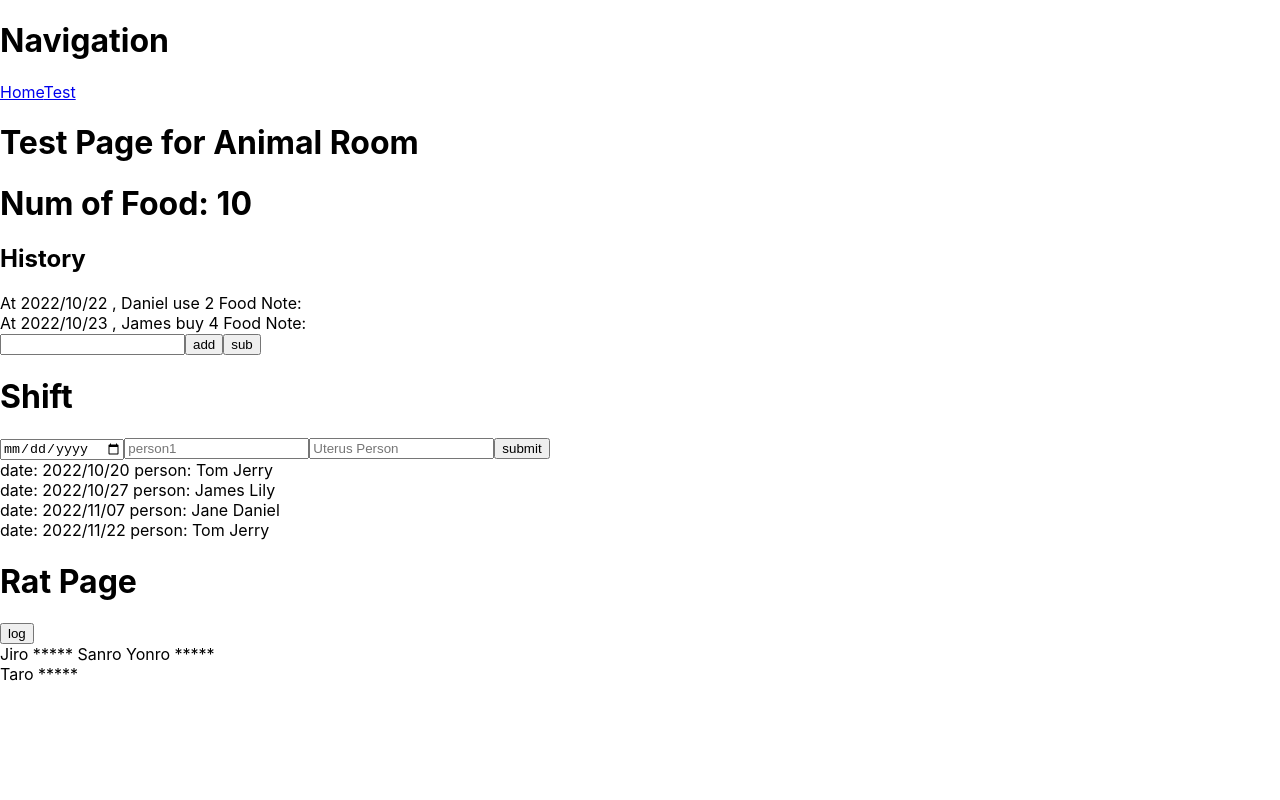
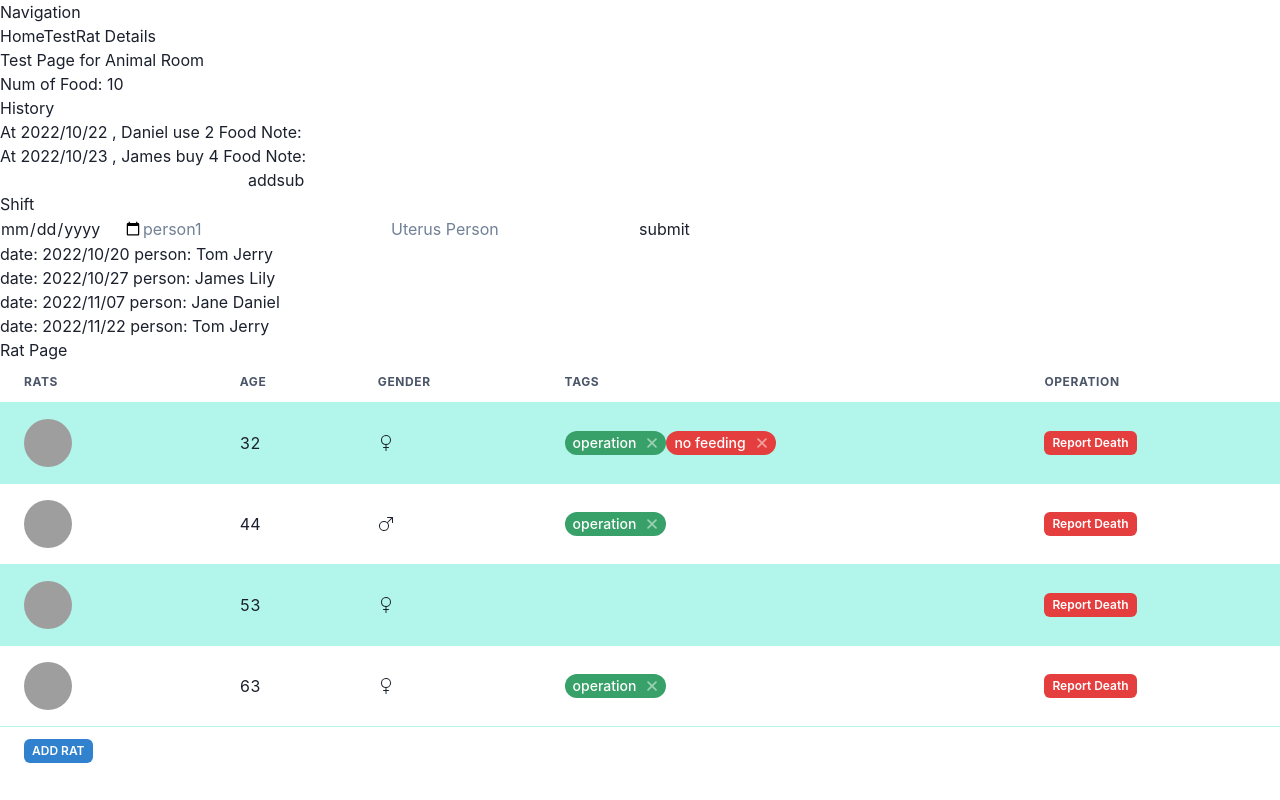
Before and after one commit to Teki28/lab-pro, a React (Create React App) app: page /test in a window 1280 px wide. Built offline with nearby package versions, Linux system fonts and the light colour scheme; grey boxes are pictures that could not be loaded.

Commit message:
ui for rat sheet

```diff
--- a/src/App.js
+++ b/src/App.js
@@ -3,6 +3,7 @@ import './App.css';
 import Home from './components/routes/home/home';
 import Navigation from './components/routes/navigation/navigation';
 import Test from './components/routes/tttest/test';
+import Rat from './components/routes/rat/rat';
 
 
 
@@ -13,6 +14,7 @@ function App () {
       <Route path='/' element={<Navigation />}>
         <Route index element={<Home />} />
         <Route path='test' element={<Test />} />
+        <Route path='rat' element={<Rat />} />
       </Route>
     </Routes>
 
--- a/src/components/rat/rat.jsx
+++ /dev/null
@@ -1,123 +0,0 @@
-import { useState } from "react";
-
-
-const Rat = ()=>{
-  const rats = [
-    {
-      id:1,
-      name:'Taro',
-      birthday:'2022/09/22',
-      gender:'0',
-      position:[1,'a'],
-      note:'operation'
-    },
-    {
-      id:2,
-      name:'Jiro',
-      birthday:'2022/09/10',
-      gender:'1',
-      position:[2,'c'],
-      note:'operation'
-    },
-    {
-      id:3,
-      name:'Sanro',
-      birthday:'2022/09/01',
-      gender:'0',
-      position:[2,'b'],
-      note:''
-    },
-    {
-      id:4,
-      name:'Yonro',
-      birthday:'2022/08/22',
-      gender:'0',
-      position:[2,'b'],
-      note:'operation'
-    }
-  ]
-
-
-  const [fstStage,setFstStage] = useState({})
-  const [sndStage,setSndStage] = useState({})
-  const [trdStage,setTrdStage] = useState({})
-  rats.forEach((rat)=>{
-    switch (rat.position[0]){
-      case 0:
-        if(fstStage.hasOwnProperty(rat.position[1])) fstStage[rat.position[1]].push(rat)
-        else fstStage[rat.position[1]] = [rat]
-        break;
-      case 1:
-        if(sndStage.hasOwnProperty(rat.position[1])) sndStage[rat.position[1]].push(rat)
-        else sndStage[rat.position[1]] = [rat]
-        break;
-      case 2:
-        if(trdStage.hasOwnProperty(rat.position[1])) trdStage[rat.position[1]].push(rat)
-        else trdStage[rat.position[1]] = [rat]
-        break;
-      default:
-        break;
-    }
-  })
-
-
-
-
-  return (
-    <div>
-      <h1>Rat Page</h1>
-      <button onClick={()=>console.log("1st:",fstStage,"2nd",sndStage,"3rd",trdStage)}>log</button>
-      <br></br>
-      {
-          Object.values(trdStage).map(
-            (cage)=>{
-               return (<span key={cage}>
-                {
-              cage.map((rat)=>{
-                return <span key={rat.name}>{rat.name} </span>
-              })
-                }
-                <span>  *****  </span>
-              </span>)
-
-            }
-         )
-      }
-      <br></br>
-      {
-          Object.values(sndStage).map(
-            (cage)=>{
-               return (<span key={cage}>
-                {
-              cage.map((rat)=>{
-                return <span key={rat.name}>{rat.name} </span>
-              })
-                }
-                <span>  *****  </span>
-              </span>)
-
-            }
-         )
-      }
-      <br></br>
-      {
-          Object.values(fstStage).map(
-            (cage)=>{
-               return (<span key={cage}>
-                {
-              cage.map((rat)=>{
-                return <span key={rat.name}>{rat.name} </span>
-              })
-                }
-                <span>  *****  </span>
-              </span>)
-
-            }
-         )
-      }
-    </div>
-  )
-}
-
-
-export default Rat
--- a/src/components/routes/navigation/navigation.jsx
+++ b/src/components/routes/navigation/navigation.jsx
@@ -6,6 +6,7 @@ const Navigation = ()=>{
       <h1>Navigation</h1>
       <Link to='/'>Home</Link>
       <Link to='/test'>Test</Link>
+      <Link to='/rat'>Rat Details</Link>
       <Outlet />
     </div>
   )
--- /dev/null
+++ b/src/components/routes/rat/rat.jsx
@@ -0,0 +1,156 @@
+import { useState } from "react";
+import moment from "moment/moment";
+import {BsGenderFemale,BsGenderMale} from 'react-icons/bs'
+import { Avatar} from '@chakra-ui/react'
+import { Button, ButtonGroup } from '@chakra-ui/react'
+import {
+  Table,
+  Thead,
+  Tbody,
+  Tr,
+  Th,
+  Td,
+  TableContainer,
+  Tfoot
+} from '@chakra-ui/react'
+import {
+  Tag,
+  TagLabel,
+  TagCloseButton,
+} from '@chakra-ui/react'
+import React from 'react';
+
+
+const Rat = ()=>{
+  const curDate =  moment().format('YYYY-MM-DD')
+  const color = ['green','red','blue']
+  const rats = [
+    {
+      id:1,
+      name:'Taro',
+      birthday:'2022-09-22',
+      gender:'0',
+      position:[1,'a'],
+      notes:['operation','no feeding'],
+      isDead:null
+    },
+    {
+      id:2,
+      name:'Jiro',
+      birthday:'2022-09-10',
+      gender:'1',
+      position:[2,'c'],
+      notes:['operation'],
+      isDead:null
+    },
+    {
+      id:3,
+      name:'Sanro',
+      birthday:'2022-09-01',
+      gender:'0',
+      position:[2,'b'],
+      notes:[],
+      isDead:null
+    },
+    {
+      id:4,
+      name:'Yonro',
+      birthday:'2022-08-22',
+      gender:'0',
+      position:[2,'b'],
+      notes:['operation'],
+      isDead:null
+    }
+  ]
+
+  // Dragable data function, work on in the future
+
+  // const [fstStage,setFstStage] = useState({})
+  // const [sndStage,setSndStage] = useState({})
+  // const [trdStage,setTrdStage] = useState({})
+  // rats.forEach((rat)=>{
+  //   switch (rat.position[0]){
+  //     case 0:
+  //       if(fstStage.hasOwnProperty(rat.position[1])) fstStage[rat.position[1]].push(rat)
+  //       else fstStage[rat.position[1]] = [rat]
+  //       break;
+  //     case 1:
+  //       if(sndStage.hasOwnProperty(rat.position[1])) sndStage[rat.position[1]].push(rat)
+  //       else sndStage[rat.position[1]] = [rat]
+  //       break;
+  //     case 2:
+  //       if(trdStage.hasOwnProperty(rat.position[1])) trdStage[rat.position[1]].push(rat)
+  //       else trdStage[rat.position[1]] = [rat]
+  //       break;
+  //     default:
+  //       break;
+  //   }
+  // })
+
+  return (
+    <div>
+      <h1>Rat Page</h1>
+
+  <Table variant='striped' colorScheme='teal'>
+    <Thead>
+      <Tr>
+        <Th>Rats</Th>
+        <Th>Age</Th>
+        <Th>Gender</Th>
+        <Th>Tags</Th>
+        <Th>Operation</Th>
+      </Tr>
+    </Thead>
+    <Tbody>
+      {
+        rats.map((rat)=>{
+          if(rat.isDead!==null){
+            return null
+          }
+          return (
+            <Tr key={rat.id}>
+              <Td><Avatar name='Dan Abrahmov' src='https://bit.ly/dan-abramov' /></Td>
+              <Td>{-1*moment(rat.birthday).diff(curDate,'days')}</Td>
+              <Td>{rat.gender=='0'? (<BsGenderFemale />): <BsGenderMale/>}
+
+              </Td>
+              <Td>
+                {rat.notes.map((note,index)=>{
+                  return (
+                    <Tag key={index} borderRadius='full' variant='solid' colorScheme={color[index]}>
+                    <TagLabel>{note}</TagLabel>
+                    <TagCloseButton />
+                  </Tag>
+                  )
+                })}
+              </Td>
+              <Td>
+              <Button colorScheme='red' size='xs'>
+                Report Death
+              </Button>
+              </Td>
+            </Tr>
+          )
+        })
+      }
+    </Tbody>
+    <Tfoot>
+      <Tr>
+        <Th>
+          <Button colorScheme='blue' size='xs'>
+                ADD RAT
+          </Button>
+        </Th>
+
+      </Tr>
+    </Tfoot>
+  </Table>
+
+
+
+    </div>
+  )
+}
+
+
+export default Rat
--- a/src/components/routes/tttest/test.jsx
+++ b/src/components/routes/tttest/test.jsx
@@ -1,6 +1,6 @@
 import NumItem from "../../num_item/num_item"
 import Shift from "../../shift/shift";
-import Rat from "../../rat/rat";
+import Rat from "../rat/rat";
 const Test = ()=>{
   const food_num = 10;
   const bedding_num = 20;
--- a/src/index.js
+++ b/src/index.js
@@ -4,12 +4,16 @@ import './index.css';
 import App from './App';
 import reportWebVitals from './reportWebVitals';
 import { BrowserRouter } from 'react-router-dom';
+import { ChakraProvider } from '@chakra-ui/react'
 
 const root = ReactDOM.createRoot(document.getElementById('root'));
 root.render(
   <React.StrictMode>
     <BrowserRouter>
-      <App />
+      <ChakraProvider>
+        <App />
+      </ChakraProvider>
+
     </BrowserRouter>
 
   </React.StrictMode>
```
Also changed, not shown: package.json (+5 -4 lines), 1 other file (tests, documents, lock files or other folders).
